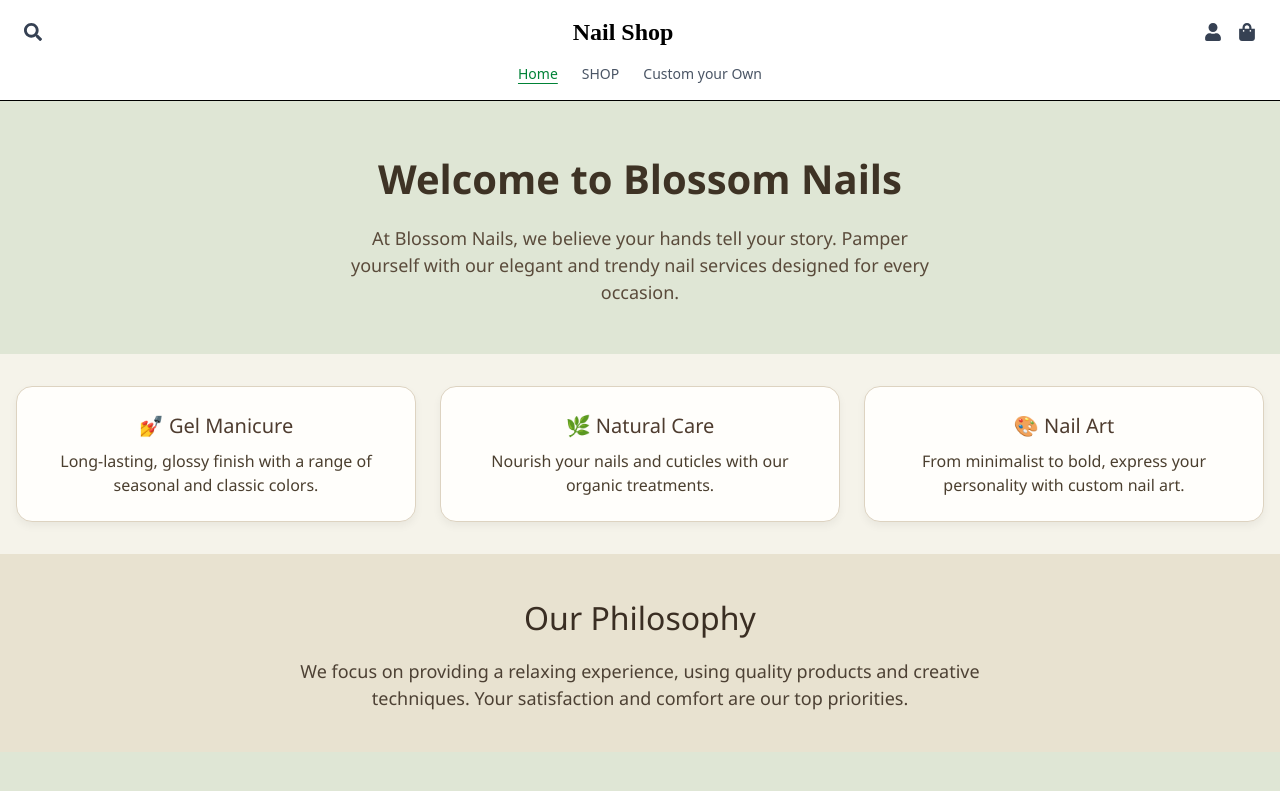
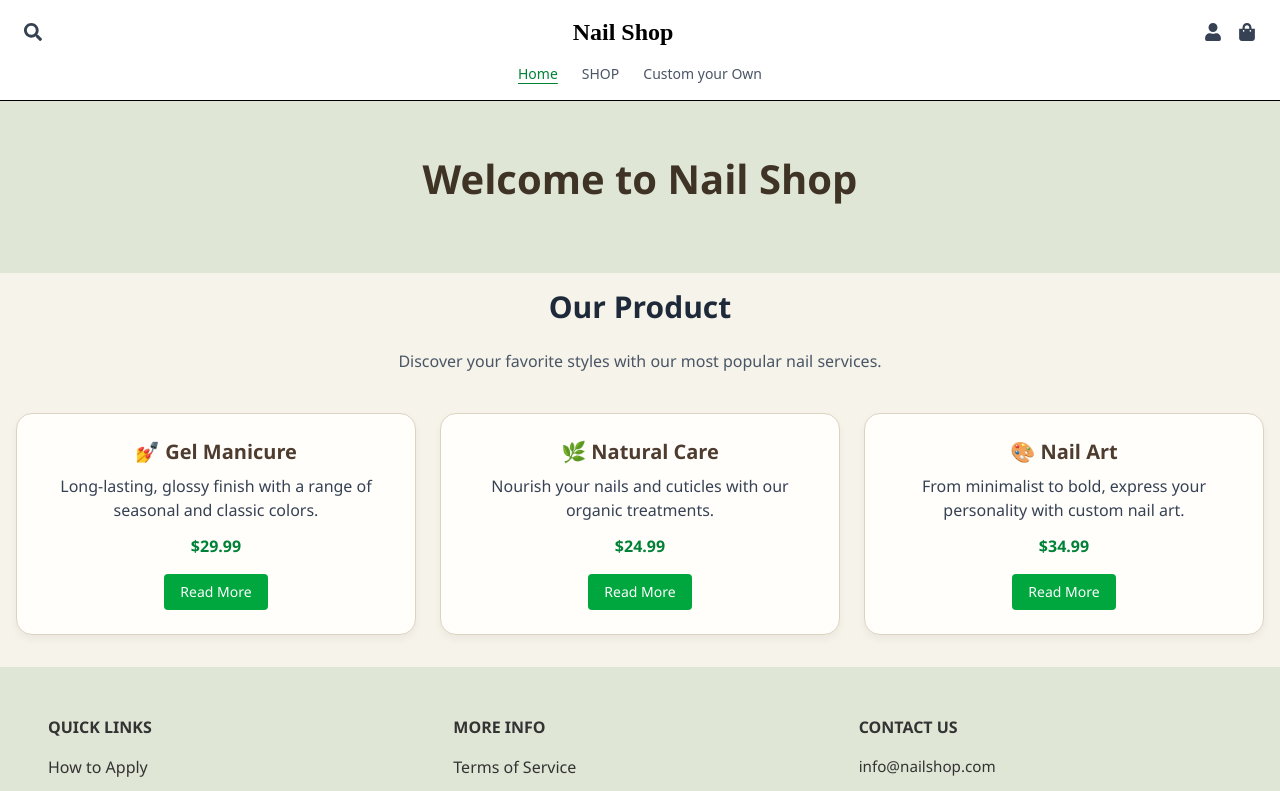
Before and after one commit to sharon1003/User-Interface-II, a React (Vite) app: page / in a window 1280 px wide. Shown: the top 791 px of the page. Built offline with nearby package versions, Linux system fonts and the light colour scheme.

Commit message:
Edited product page

```diff
--- a/src/App.tsx
+++ b/src/App.tsx
@@ -3,6 +3,10 @@ import Navbar from "./components/Navbar";
 import Home from "./pages/Home";
 import Design from "./pages/Design";
 import Cart from "./pages/Cart";
+import NailArtPage from "./pages/NailArtPage";
+import GelManicure from "./pages/GelManicure"
+import NatureCare from "./pages/NaturalCare";
+import ShopPage from "./pages/Shop"
 
 function App() {
   return (
@@ -12,6 +16,11 @@ function App() {
         <Route path="/" element={<Home />} />
         <Route path="/design" element={<Design />} />
         <Route path="/cart" element={<Cart />} />
+        <Route path="/shop" element={<ShopPage />} />
+        <Route path="/shop/nail-art" element={<NailArtPage />} /> {/* 新增這條路由 */}
+        <Route path="/shop/gel-manicure" element={<GelManicure />}></Route>
+        <Route path="/shop/natural-care" element={<NatureCare />}></Route>
+
       </Routes>
     </Router>
   );
--- a/src/components/Footer.tsx
+++ b/src/components/Footer.tsx
@@ -17,31 +17,31 @@ const Footer = () => {
         <div className="footer-col">
           <h4>MORE INFO</h4>
           <ul>
-            <li><a href="#">Search</a></li>
+            {/* <li><a href="#">Search</a></li> */}
             <li><a href="#">Terms of Service</a></li>
-            <li><a href="#">Refund Policy</a></li>
+            {/* <li><a href="#">Refund Policy</a></li> */}
           </ul>
         </div>
 
         <div className="footer-col">
           <h4>CONTACT US</h4>
-          <p>info@cutiepopnailshop.com</p>
+          <p>info@nailshop.com</p>
           <div className="social-icons">
             <a href="#"><i className="fab fa-facebook"></i></a>
             <a href="#"><i className="fab fa-instagram"></i></a>
-            <a href="#"><i className="fab fa-tiktok"></i></a>
-            <a href="#"><i className="fab fa-pinterest"></i></a>
+            {/* <a href="#"><i className="fab fa-tiktok"></i></a> */}
+            {/* <a href="#"><i className="fab fa-pinterest"></i></a> */}
           </div>
         </div>
       </div>
 
       <div className="footer-bottom">
         <p>
-          &copy; 2025, Cutie Pop Nail Shop Powered by React ·
-          <a href="#"> Refund policy</a> ·
-          <a href="#"> Privacy policy</a> ·
-          <a href="#"> Terms of service</a> ·
-          <a href="#"> Shipping policy</a>
+          &copy; 2025, Nail Shop
+          {/* <a href="#"> Refund policy</a> ·  */}
+          {/* <a href="#"> Privacy policy</a> ·  */}
+          <a href="#"> Terms of service</a>
+          {/* <a href="#"> Shipping policy</a> */}
         </p>
       </div>
     </footer>
--- a/src/components/Navbar.tsx
+++ b/src/components/Navbar.tsx
@@ -1,4 +1,4 @@
-import { Link, NavLink } from "react-router-dom";
+import { NavLink } from "react-router-dom";
 import { FaSearch, FaUser, FaShoppingBag } from "react-icons/fa";
 import "./Navbar.css";
 
--- /dev/null
+++ b/src/components/ProductDetail.tsx
@@ -0,0 +1,22 @@
+type ProductDetailProps = {
+    title: string;
+    image: string;
+    description: string;
+    price: string;
+  };
+
+  const ProductDetail = ({ title, image, description, price }: ProductDetailProps) => {
+    return (
+      <div className="bg-white rounded-xl shadow p-6 text-center">
+        <img src={image} alt={title} className="w-64 mx-auto rounded mb-4" />
+        <h2 className="text-2xl font-bold mb-2">{title}</h2>
+        <p className="text-gray-600 mb-4">{description}</p>
+        <p className="text-green-600 font-semibold text-xl">{price}</p>
+        <button className="mt-4 px-6 py-2 bg-green-600 text-white rounded hover:bg-green-700 transition">
+          Add to Cart
+        </button>
+      </div>
+    );
+  };
+
+  export default ProductDetail;
--- /dev/null
+++ b/src/components/ServiceCard.css
@@ -0,0 +1,6 @@
+.service-card {
+    transition: box-shadow 0.2s ease;
+  }
+  .service-card:hover {
+    box-shadow: 0 8px 24px rgba(0, 0, 0, 0.1);
+  }
--- /dev/null
+++ b/src/components/ServiceCard.tsx
@@ -0,0 +1,29 @@
+import "./ServiceCard.css"; // optional
+
+type ServiceCardProps = {
+  icon: string;
+  title: string;
+  description: string;
+  price: string;
+  onReadMore?: () => void;
+};
+
+const ServiceCard = ({ icon, title, description, price, onReadMore }: ServiceCardProps) => {
+  return (
+    <div className="service-card bg-white rounded-xl p-6 shadow hover:shadow-md transition">
+      <h2 className="text-xl font-semibold mb-2">
+        {icon} {title}
+      </h2>
+      <p className="text-gray-700 mb-3">{description}</p>
+      <p className="text-green-700 font-bold mb-4">{price}</p>
+      <button
+        onClick={onReadMore}
+        className="text-sm text-white bg-green-600 hover:bg-green-700 px-4 py-2 rounded transition"
+      >
+        Read More
+      </button>
+    </div>
+  );
+};
+
+export default ServiceCard;
--- /dev/null
+++ b/src/data/product.ts
@@ -0,0 +1,24 @@
+// src/data/products.ts
+export const allProducts = [
+    {
+      category: "Gel Manicure",
+      title: "Sunset Ombre",
+      image: "/images/gel/sunset.jpg",
+      description: "Gradient finish from orange to pink.",
+      price: "$9.99",
+    },
+    {
+      category: "Natural Care",
+      title: "Aloe Vera Therapy",
+      image: "/images/natural/aloe.jpg",
+      description: "Soothing and hydrating treatment.",
+      price: "$19.99",
+    },
+    {
+      category: "Nail Art",
+      title: "Galaxy Sparkle",
+      image: "/images/nailart/galaxy.jpg",
+      description: "Starry nails with sparkles.",
+      price: "$12.99",
+    },
+  ];
--- /dev/null
+++ b/src/pages/GelManicure.tsx
@@ -0,0 +1,39 @@
+import ProductDetail from "../components/ProductDetail";
+
+const GelManicure = () => {
+  return (
+    <div className="px-4 py-8 max-w-7xl mx-auto">
+    <h2 className="text-2xl font-bold text-center mb-8">Nail Art Collection</h2>
+
+        <div className="grid grid-cols-1 sm:grid-cols-2 md:grid-cols-3 gap-6">
+        <ProductDetail
+        title="Nail Art"
+        image="/images/nail-art-01.jpg"
+        description="This set includes artistic designs to help you express your personality with bold or minimalist styles. Easy to apply, long-lasting finish."
+        price="$34.99"
+        />
+        <ProductDetail
+        title="Pastel Garden"
+        image="/images/gel/pastel-garden.jpg"
+        description="Mix of pastel colors with flower-inspired accents."
+        price="$9.99"
+        />
+        <ProductDetail
+        title="Glossy Wine Red"
+        image="/images/gel/wine-red.jpg"
+        description="Bold and confident, perfect for formal occasions."
+        price="$10.50"
+        />
+        {/* <ProductDetail
+            key={product.id}
+            title={product.title}
+            image={product.image}
+            description={product.description}
+            price={product.price}
+            /> */}
+        </div>
+    </div>
+    );
+};
+
+export default GelManicure;
--- a/src/pages/Home.tsx
+++ b/src/pages/Home.tsx
@@ -1,38 +1,58 @@
+import { useNavigate } from "react-router-dom";
 import './Home.css'
 import Footer from '../components/Footer'
+import ServiceCard from "../components/ServiceCard";
 
 
 const Home = () => {
+
+  const navigate = useNavigate();
+
   return (
     <div className="home-container">
       <section className="hero">
-        <h1>Welcome to Blossom Nails</h1>
-        <p>
-          At Blossom Nails, we believe your hands tell your story. Pamper yourself with our elegant and trendy nail services designed for every occasion.
-        </p>
+        <h1>Welcome to Nail Shop</h1>
       </section>
 
-      <section className="services">
-        <div className="service-card">
-          <h2>💅 Gel Manicure</h2>
-          <p>Long-lasting, glossy finish with a range of seasonal and classic colors.</p>
-        </div>
-        <div className="service-card">
-          <h2>🌿 Natural Care</h2>
-          <p>Nourish your nails and cuticles with our organic treatments.</p>
-        </div>
-        <div className="service-card">
-          <h2>🎨 Nail Art</h2>
-          <p>From minimalist to bold, express your personality with custom nail art.</p>
-        </div>
+      <section>
+      <div className="text-center mx-auto max-w-xl mb-2 gap-2">
+        <h1 className="text-3xl font-bold text-gray-800 py-4">Our Product</h1>
+        <p className="text-gray-600 mt-2 px-4">
+          Discover your favorite styles with our most popular nail services.
+        </p>
+      </div>
       </section>
 
-      <section className="about">
+      <section className="services grid md:grid-cols-3 gap-6 p-6">
+        <ServiceCard
+          icon="💅"
+          title="Gel Manicure"
+          description="Long-lasting, glossy finish with a range of seasonal and classic colors."
+          price="$29.99"
+          onReadMore={() => navigate('/shop/gel-manicure')}
+        />
+        <ServiceCard
+          icon="🌿"
+          title="Natural Care"
+          description="Nourish your nails and cuticles with our organic treatments."
+          price="$24.99"
+          onReadMore={() => navigate('/shop/natural-care')}
+        />
+        <ServiceCard
+          icon="🎨"
+          title="Nail Art"
+          description="From minimalist to bold, express your personality with custom nail art."
+          price="$34.99"
+          onReadMore={() => navigate('/shop/nail-art')}
+        />
+    </section>
+
+      {/* <section className="about">
         <h2>Our Philosophy</h2>
         <p>
           We focus on providing a relaxing experience, using quality products and creative techniques. Your satisfaction and comfort are our top priorities.
         </p>
-      </section>
+      </section> */}
 
       <Footer />
     </div>
--- /dev/null
+++ b/src/pages/NailArtPage.tsx
@@ -0,0 +1,39 @@
+import ProductDetail from "../components/ProductDetail";
+
+const NailArtPage = () => {
+  return (
+    <div className="px-4 py-8 max-w-7xl mx-auto">
+    <h2 className="text-2xl font-bold text-center mb-8">Nail Art Collection</h2>
+
+        <div className="grid grid-cols-1 sm:grid-cols-2 md:grid-cols-3 gap-6">
+        <ProductDetail
+        title="Nail Art"
+        image="/images/nail-art-01.jpg"
+        description="This set includes artistic designs to help you express your personality with bold or minimalist styles. Easy to apply, long-lasting finish."
+        price="$34.99"
+        />
+        <ProductDetail
+        title="Nail Art"
+        image="/images/nail-art-01.jpg"
+        description="This set includes artistic designs to help you express your personality with bold or minimalist styles. Easy to apply, long-lasting finish."
+        price="$34.99"
+        />
+        <ProductDetail
+        title="Nail Art"
+        image="/images/nail-art-01.jpg"
+        description="This set includes artistic designs to help you express your personality with bold or minimalist styles. Easy to apply, long-lasting finish."
+        price="$34.99"
+        />
+        {/* <ProductDetail
+            key={product.id}
+            title={product.title}
+            image={product.image}
+            description={product.description}
+            price={product.price}
+            /> */}
+        </div>
+    </div>
+    );
+};
+
+export default NailArtPage;
--- /dev/null
+++ b/src/pages/NaturalCare.tsx
@@ -0,0 +1,32 @@
+import ProductDetail from "../components/ProductDetail";
+
+const NatureCare = () => {
+  return (
+    <div className="px-4 py-8 max-w-7xl mx-auto">
+    <h2 className="text-2xl font-bold text-center mb-8">Nail Art Collection</h2>
+        <div className="grid grid-cols-1 sm:grid-cols-2 md:grid-cols-3 gap-6">
+        <ProductDetail
+        title="Green Tea Shield"
+        image="/images/gel/pastel-garden.jpg"
+        description="Antioxidant-rich gel with a fresh, calming scent"
+        price="$22.5"
+        />
+        <ProductDetail
+        title="Coconut Oil Infusion"
+        image="/images/natural/coconut-oil.jpg"
+        description="Enriched with coconut essence for deep hydration and nail strengthening."
+        price="$19.99"
+        />
+        {/* <ProductDetail
+            key={product.id}
+            title={product.title}
+            image={product.image}
+            description={product.description}
+            price={product.price}
+            /> */}
+        </div>
+    </div>
+    );
+};
+
+export default NatureCare;
--- /dev/null
+++ b/src/pages/Shop.tsx
@@ -0,0 +1,51 @@
+import ProductDetail from "../components/ProductDetail";
+import { useState } from "react";
+import { allProducts } from "../data/product"; // 路徑依你的位置調整
+
+
+const ShopPage = () => {
+    const [selectedCategory, setSelectedCategory] = useState("All");
+
+    const filteredProducts = allProducts.filter((product) =>
+      selectedCategory === "All" ? true : product.category === selectedCategory
+    );
+
+    return (
+      <div className="px-4 py-8 max-w-7xl mx-auto">
+        <h1 className="text-3xl font-bold text-center mb-6">🛍 Our Products</h1>
+
+        {/* Filter 按鈕區 */}
+        <div className="flex flex-wrap justify-center gap-4 mb-8">
+          {["All", "Gel Manicure", "Nail Art", "Natural Care"].map((cat) => (
+            <button
+              key={cat}
+              onClick={() => setSelectedCategory(cat)}
+              className={`px-4 py-2 rounded border ${
+                selectedCategory === cat
+                  ? "bg-green-600 text-white"
+                  : "bg-white text-gray-700"
+              }`}
+            >
+              {cat}
+            </button>
+          ))}
+        </div>
+
+        {/* 商品卡片區 */}
+        <div className="grid grid-cols-1 sm:grid-cols-2 md:grid-cols-3 gap-6">
+          {filteredProducts.map((p, idx) => (
+            <ProductDetail
+              key={idx}
+              title={p.title}
+              image={p.image}
+              description={p.description}
+              price={p.price}
+            />
+          ))}
+        </div>
+      </div>
+    );
+  };
+
+
+export default ShopPage;
```
